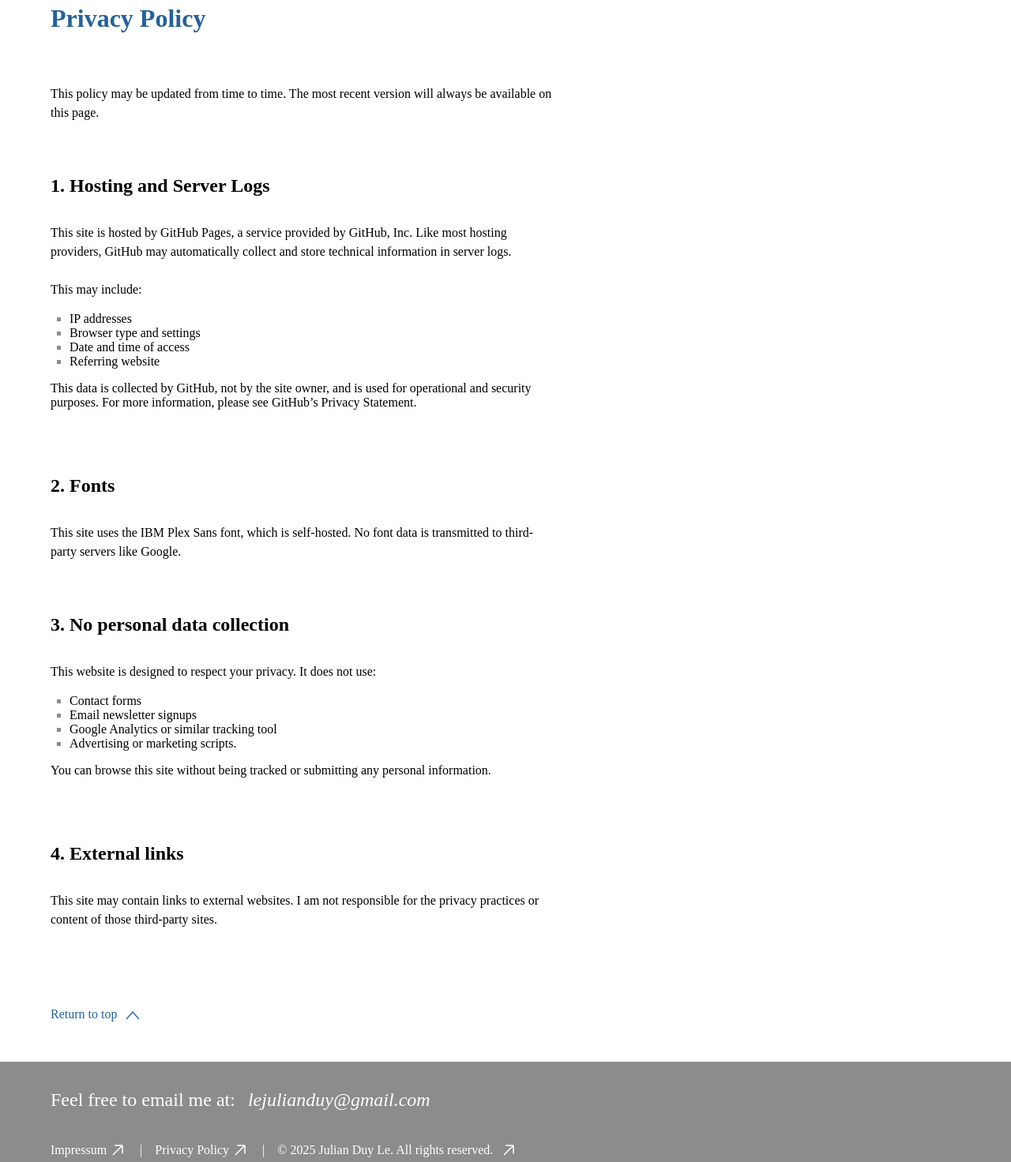
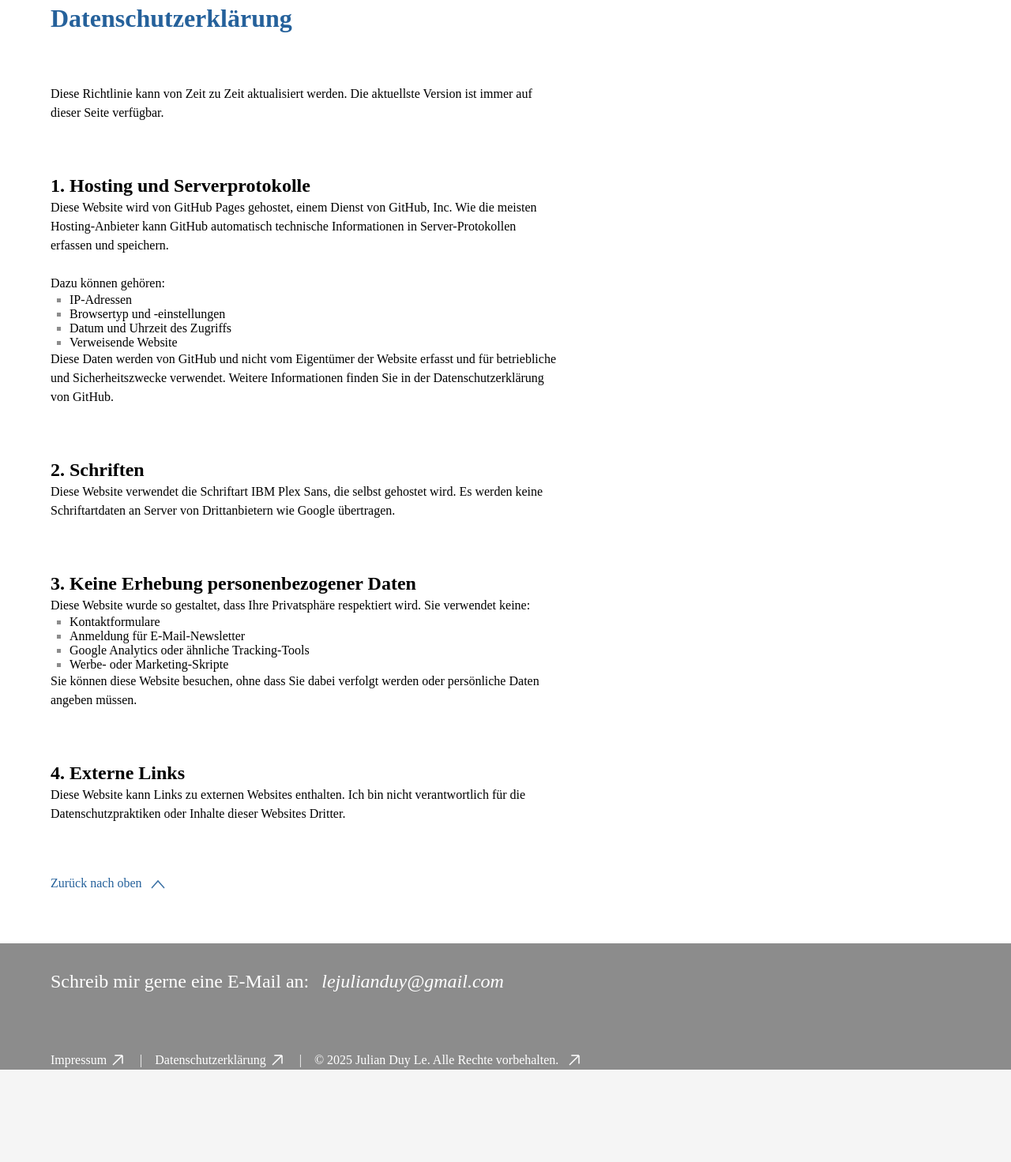
Before and after one commit to Juy154/portfolio, a plain HTML site: page privacy.html in a window 1280 px wide. Shown: the part 109-1581 px from the top of the page at 79% size. After the commit the page ends 1464 px from the top, so only its background shows below. Drawn offline with Linux system fonts and the light colour scheme; a web font is replaced by a local one.

Commit message:
Update privacy.html v4

```diff
--- a/privacy.html
+++ b/privacy.html
@@ -1,14 +1,15 @@
 <!DOCTYPE html>
-<html lang="en">
+<html lang="de">
 <head>
     <meta charset="UTF-8">
     <meta name="viewport" content="width=device-width, initial-scale=1.0">
     <title>Impressum</title>
 
+    <link rel="stylesheet" href="css/token.css">
     <link rel="stylesheet" href="css/style.css">
     <link rel="stylesheet" href="css/subpages.css">
-    <link rel="stylesheet" href="css/tablet.css">
     <link rel="stylesheet" href="css/desktop.css">
+
 
 </head>
 
@@ -19,65 +20,59 @@
 
         <header id="header">
             <nav class="subpage">
-                <a class="back" href="index.html">
-                    <img src="icon/48-back.svg" alt="arrow left to go back">
+                <a class="back" href="index.html#contact">
+                    <img src="icon/48-back.svg" alt="Pfeil nach links, um zurückzugehen">
                 </a>
             </nav>
         </header>
 
-        <div class="about-me">
-            <div class="privacy">
-                <h2>Privacy Policy</h2>
-                <p>This policy may be updated from time to time. The most recent version will always be available on this page.</p>
-                <div class="part">
-                    <h3>1. Hosting and Server Logs</h3>
-                    <div class="host">
-                        <p>This site is hosted by GitHub Pages, a service provided by GitHub, Inc. Like most hosting providers, GitHub may automatically collect and store technical information in server logs. <br><br>
-                            This may include:
+        <div class="about-me subpage">
+            <h2>Datenschutzerklärung</h2>
+            <p class="subpage-text">Diese Richtlinie kann von Zeit zu Zeit aktualisiert werden. Die aktuellste Version ist immer auf dieser Seite verfügbar.</p>
+            <div class="part-0">
+                <h3>1. Hosting und Serverprotokolle</h3>
+                <div class="list">
+                    <p class="subpage-text list">Diese Website wird von GitHub Pages gehostet, einem Dienst von GitHub, Inc. Wie die meisten Hosting-Anbieter kann GitHub automatisch technische Informationen in Server-Protokollen erfassen und speichern. <br><br>
+                        Dazu können gehören: </p>
                         <ul>
-                                <li>IP addresses</li>
-                                <li>Browser type and settings</li>
-                                <li>Date and time of access</li>
-                                <li>Referring website</li>
+                            <li>IP-Adressen</li>
+                            <li>Browsertyp und -einstellungen</li>
+                            <li>Datum und Uhrzeit des Zugriffs</li>
+                            <li>Verweisende Website</li>
                         </ul>
-                            This data is collected by GitHub, not by the site owner, and is used for operational and security purposes. For more information, please see GitHub’s Privacy Statement.
-                        </p>
+                    <p class="subpage-text">Diese Daten werden von GitHub und nicht vom Eigentümer der Website erfasst und für betriebliche und Sicherheitszwecke verwendet. Weitere Informationen finden Sie in der Datenschutzerklärung von GitHub.</p>
                 </div>
             </div>
-                <div class="part">
-                    <h3>2. Fonts</h3>
-                    <p>This site uses the IBM Plex Sans font, which is self-hosted. No font data is transmitted to third-party servers like Google.</p>
+            <div class="part-0">
+                <h3>2. Schriften</h3>
+                <p class="subpage-text">Diese Website verwendet die Schriftart IBM Plex Sans, die selbst gehostet wird. Es werden keine Schriftartdaten an Server von Drittanbietern wie Google übertragen.</p>
             </div>
-                <div class="part">
-                    <h3>3. No personal data collection</h3>
-                    <div class="data">
-                        <p>This website is designed to respect your privacy. It does not use:
+            <div class="part-0">
+                <h3>3. Keine Erhebung personenbezogener Daten</h3>
+                <div class="list">
+                    <p class="subpage-text list">Diese Website wurde so gestaltet, dass Ihre Privatsphäre respektiert wird. Sie verwendet keine:</p>
                     <ul>
-                            <li>Contact forms</li>
-                            <li>Email newsletter signups</li>
-                            <li>Google Analytics or similar tracking tool</li>
-                            <li>Advertising or marketing scripts. </li>
+                        <li>Kontaktformulare</li>
+                        <li>Anmeldung für E-Mail-Newsletter</li>
+                        <li>Google Analytics oder ähnliche Tracking-Tools</li>
+                        <li>Werbe- oder Marketing-Skripte</li>
                     </ul>
-                        You can browse this site without being tracked or submitting any personal information.</p>
+                    <p class="subpage-text">Sie können diese Website besuchen, ohne dass Sie dabei verfolgt werden oder persönliche Daten angeben müssen.</p>
                 </div>
             </div>
-                <div class="part">
-                    <h3>4. External links</h3>
-                    <div class="data">
-                        <p>This site may contain links to external websites. I am not responsible for the privacy practices or content of those third-party sites.</p>
+            <div class="part-0">
+                <h3>4. Externe Links</h3>
+                <p class="subpage-text">Diese Website kann Links zu externen Websites enthalten. Ich bin nicht verantwortlich für die Datenschutzpraktiken oder Inhalte dieser Websites Dritter.</p>
             </div>
-                </div>
-            </div>
-
             <a class="scroll-top" href="#header">
-                Return to top
-                <img src="icon/24-scroll-top-blue.svg" alt="icon for scrolling to the beginning">
+            Zurück nach oben
+                <img src="icon/24-scroll-top-blue.svg" alt="Icon zum Scrollen zum Anfang">
             </a>
         </div>
 
         <footer>
-            <div class="contact">
-                Feel free to email me at:
+            <div class="contact" id="contact">
+                Schreib mir gerne eine E-Mail an:
                 <em id="email">lejulianduy@gmail.com</em>
             </div>
 
@@ -85,19 +80,19 @@
                 <div class="legal-subpages">
                     <a class="legal-link" href="impressum.html">
                         Impressum
-                        <img src="icon/24-text-link.svg" alt="arrow for hinting to click">
+                        <img src="icon/24-text-link.svg" alt="Pfeil als Hinweis zum Klicken">
                     </a>
                     |
                     <a class="legal-link" href="privacy.html">
-                    Privacy Policy
-                    <img src="icon/24-text-link.svg" alt="arrow for hinting to click">
+                    Datenschutzerklärung
+                    <img src="icon/24-text-link.svg" alt="Pfeil als Hinweis zum Klicken">
                     </a>
                     |
                 </div>
                 <a class="credits" href="copyright.html">
-                    © 2025 Julian Duy Le. All rights reserved.
-                    <img src="icon/24-text-link.svg" alt="arrow for hinting to click">
-                <a>
+                    © 2025 Julian Duy Le. Alle Rechte vorbehalten.
+                    <img src="icon/24-text-link.svg" alt="Pfeil als Hinweis zum Klicken">
+                </a>
             </div>
 
         </footer>
```
Lines whose indentation alone changed are shown as unchanged.
